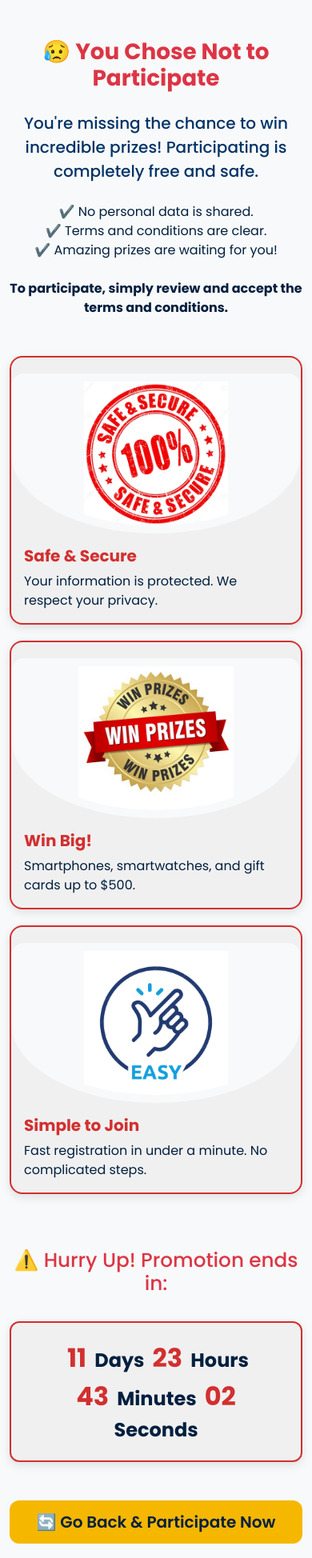
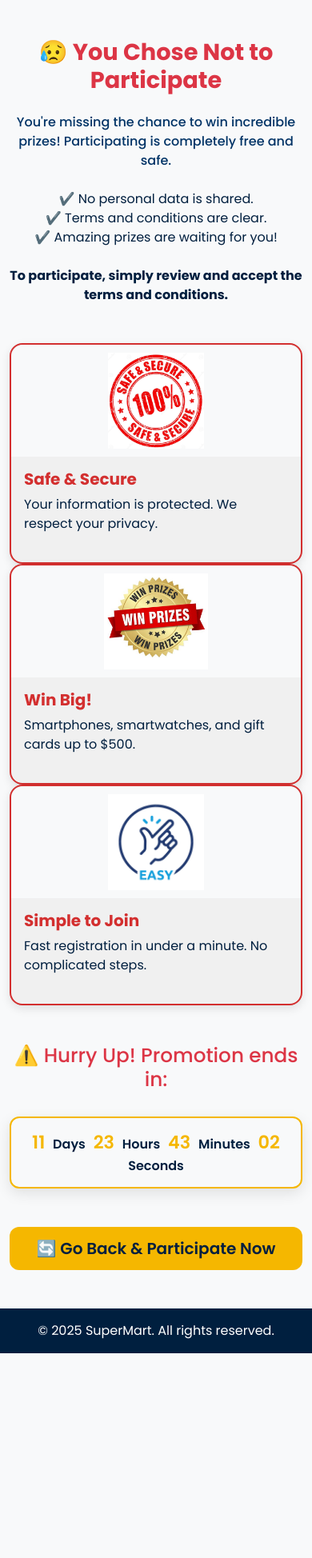
Before and after one commit to apedrodev1/JavaScript-Learning-HUB, a PHP site: page /src/ux/give_away_section/screenNotParticipating.html in a window 390 px wide. Shown: the part 56-2004 px from the top of the page at 80% size. After the commit the page ends 1748 px from the top, so only its background shows below. Run offline with PHP 8.4, Linux system fonts and the light colour scheme.

Commit message:
refactor: DOM responsive

```diff
--- a/QuickPrompt SignUp/src/css/styleScreenNotParticipating.css
+++ b/QuickPrompt SignUp/src/css/styleScreenNotParticipating.css
@@ -97,28 +67,25 @@ p.lead {
   box-shadow: 0 4px 12px rgba(0,0,0,0.1);
   transition: transform var(--transition), box-shadow var(--transition);
   background-color: var(--neutral-color);
+  height: 100%;
+  display: flex;
+  flex-direction: column;
+  justify-content: space-between;
 }
 
 .prize-card img {
-  width: 60%; /* Limita o tamanho */
-  display: block;
-  margin: 20px auto 0 auto;
-  background-color: var(--light-color); /* Fundo suave */
-  border-radius: 50%; /* Deixa circular, opcional */
+  width: 100%;
+  height: 200px;
+  object-fit: contain;
   padding: 10px;
+  background-color: var(--light-color);
+  border-top-left-radius: 16px;
+  border-top-right-radius: 16px;
 }
 
 .prize-card:hover {
   transform: translateY(-5px);
   box-shadow: 0 8px 20px rgba(0,0,0,0.2);
-}
-
-.prize-card img {
-  border-top-left-radius: 16px;
-  border-top-right-radius: 16px;
-  object-fit: contain;
-  width: 100%;
-  max-height: 200px;
 }
 
 .card-title {
@@ -130,22 +97,29 @@ p.lead {
   color: var(--dark-color);
 }
 
+/* ⏳ Countdown Timer */
 .countdown-box {
-  background-color: var(--neutral-color);
-  border: 2px solid var(--danger-color);
+  background-color: var(--light-color);
+  border: 2px solid var(--primary-color);
   border-radius: var(--radius);
   display: inline-block;
   padding: 20px 40px;
   font-size: 1.5rem;
-  font-weight: bold;
+  font-weight: 600;
   color: var(--dark-color);
-  box-shadow: 0 4px 12px rgba(0,0,0,0.1);
+  box-shadow: 0 6px 18px rgba(0,0,0,0.1);
+  transition: all 0.3s ease;
 }
 
 .countdown-box span {
-  color: var(--danger-color);
+  color: var(--primary-color);
   font-size: 2rem;
-  margin: 0 5px;
+  margin: 0 6px;
+}
+
+.countdown-box:hover {
+  transform: translateY(-4px);
+  box-shadow: 0 10px 24px rgba(0,0,0,0.15);
 }
 
 /* 🎯 Call to Action Button */
@@ -175,17 +256,71 @@ footer p {
 }
 
 /* 📱 Responsividade */
+@media (max-width: 991px) {
+  .prize-card img {
+    height: 180px;
+  }
+}
+
+@media (max-width: 768px) {
+  .prize-card img {
+    height: 160px;
+  }
+
+  .countdown-box {
+    padding: 16px 24px;
+    font-size: 1.2rem;
+  }
+
+  .countdown-box span {
+    font-size: 1.6rem;
+  }
+}
+
+/* 📱 Responsividade */
 @media (max-width: 600px) {
+  #termsModal .modal-content {
+    padding: 18px;
+  }
+
+  .modal-buttons {
+    flex-direction: column;
+    gap: 12px;
+  }
+
+  #termsModal button {
+    width: 100%;
+  }
+}
+
+
+@media (max-width: 576px) {
   .prize-card {
     margin-bottom: 20px;
+  }
+
+  .prize-card img {
+    height: 140px;
   }
 
   .btn-warning {
     width: 100%;
   }
 
-  .timer-box {
-    flex-direction: column;
-    gap: 10px;
+  h1 {
+    font-size: 1.8rem;
+  }
+
+  p.lead {
+    font-size: 1rem;
+  }
+
+  .countdown-box {
+    padding: 14px 20px;
+    font-size: 1rem;
+  }
+
+  .countdown-box span {
+    font-size: 1.4rem;
   }
 }
```
Also changed, not shown: other parts of QuickPrompt SignUp/src/css/styleScreenNotParticipating.css (+107 -30 lines).
